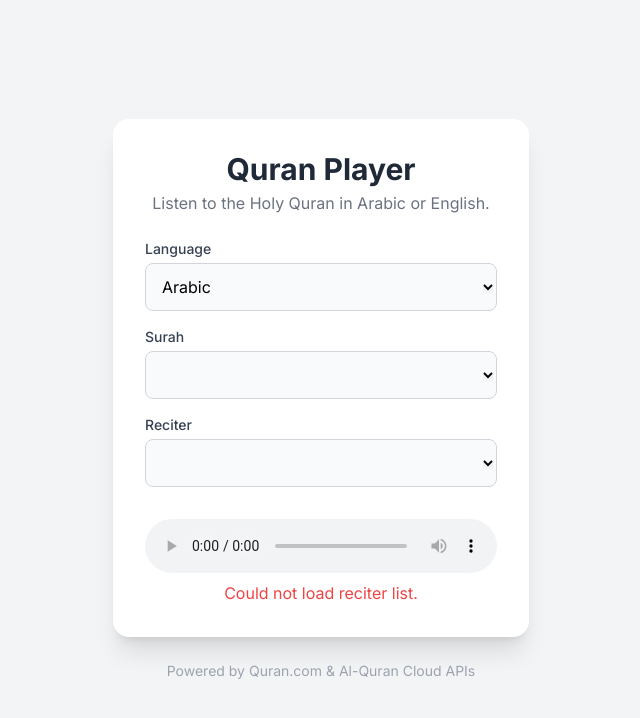
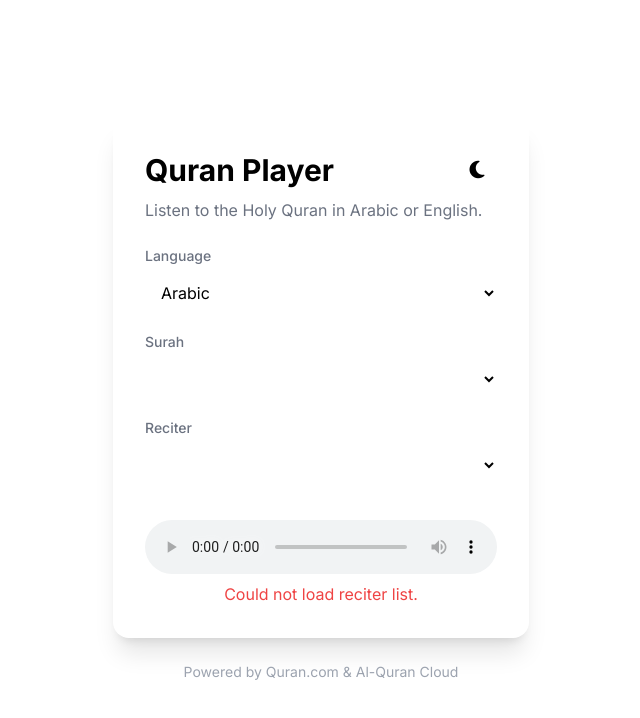
Before and after one commit to weblify885/quran, a plain HTML site: page index.html in a window 1280 px wide. Shown: the whole page, without its empty margins (319-959 px from the left). Drawn offline with nearby package versions, Linux system fonts and the light colour scheme; no server answers.

Commit message:
Update index.html

```diff
--- a/index.html
+++ b/index.html
@@ -8,8 +8,29 @@
     <link href="https://fonts.googleapis.com/css2?family=Inter:wght@400;500;600;700&display=swap" rel="stylesheet">
     <link rel="stylesheet" href="https://cdnjs.cloudflare.com/ajax/libs/font-awesome/6.4.0/css/all.min.css">
     <style>
+        :root {
+            --background-light: #f3f4f6; --text-light: #111827; --card-bg-light: #ffffff; --border-light: #e5e7eb;
+            --background-dark: #1f2937; --text-dark: #e5e7eb; --card-bg-dark: #374151; --border-dark: #4b5563;
+        }
+        html.dark {
+            --background: var(--background-dark); --text-color: var(--text-dark); --card-bg: var(--card-bg-dark); --border-color: var(--border-dark);
+        }
+        html.light {
+            --background: var(--background-light); --text-color: var(--text-light); --card-bg: var(--card-bg-light); --border-color: var(--border-light);
+        }
         body {
             font-family: 'Inter', sans-serif;
+            background-color: var(--background);
+            color: var(--text-color);
+            transition: background-color 0.3s, color 0.3s;
+        }
+        .card {
+            background-color: var(--card-bg);
+            border: 1px solid var(--border-color);
+        }
+        .input-base {
+            background-color: var(--background);
+            border-color: var(--border-color);
         }
         .loader {
             border-top-color: #10b981;
@@ -21,39 +42,39 @@
         }
     </style>
 </head>
-<body class="bg-gray-100 flex items-center justify-center min-h-screen">
+<body class="flex items-center justify-center min-h-screen">
 
     <div class="w-full max-w-md mx-auto p-4">
-        <div class="bg-white rounded-2xl shadow-xl p-6 sm:p-8">
-            <div class="text-center mb-6">
-                <h1 class="text-3xl font-bold text-gray-800">Quran Player</h1>
-                <p class="text-gray-500 mt-1">Listen to the Holy Quran in Arabic or English.</p>
+        <div class="card rounded-2xl shadow-xl p-6 sm:p-8">
+            <div class="flex justify-between items-center mb-6">
+                 <h1 class="text-3xl font-bold">Quran Player</h1>
+                 <button id="theme-toggle" class="p-2 h-10 w-10 flex items-center justify-center rounded-full hover:bg-gray-200 dark:hover:bg-gray-700 text-xl transition-colors">
+                    <i class="fas fa-moon"></i>
+                </button>
             </div>
+            <p class="text-gray-500 dark:text-gray-400 -mt-4 mb-6">Listen to the Holy Quran in Arabic or English.</p>
 
             <div class="space-y-4">
                 <!-- Language Selection -->
                 <div>
-                    <label for="language-select" class="block text-sm font-medium text-gray-700 mb-1">Language</label>
-                    <select id="language-select" class="w-full p-3 bg-gray-50 border border-gray-300 rounded-lg focus:ring-2 focus:ring-emerald-500 focus:border-emerald-500 transition">
-                        <option value="ar">Arabic</option>
-                        <option value="en">English</option>
-                    </select>
+                    <label for="language-select" class="block text-sm font-medium text-gray-500 dark:text-gray-400 mb-1">Language</label>
+                    <select id="language-select" class="w-full p-3 input-base rounded-lg focus:ring-2 focus:ring-emerald-500 focus:border-emerald-500 transition"></select>
                 </div>
                 <!-- Surah Selection -->
                 <div>
-                    <label for="surah-select" class="block text-sm font-medium text-gray-700 mb-1">Surah</label>
-                    <select id="surah-select" class="w-full p-3 bg-gray-50 border border-gray-300 rounded-lg focus:ring-2 focus:ring-emerald-500 focus:border-emerald-500 transition"></select>
+                    <label for="surah-select" class="block text-sm font-medium text-gray-500 dark:text-gray-400 mb-1">Surah</label>
+                    <select id="surah-select" class="w-full p-3 input-base rounded-lg focus:ring-2 focus:ring-emerald-500 focus:border-emerald-500 transition"></select>
                 </div>
                 <!-- Reciter Selection -->
                 <div id="reciter-container">
-                    <label for="reciter-select" class="block text-sm font-medium text-gray-700 mb-1">Reciter</label>
-                    <select id="reciter-select" class="w-full p-3 bg-gray-50 border border-gray-300 rounded-lg focus:ring-2 focus:ring-emerald-500 focus:border-emerald-500 transition"></select>
+                    <label for="reciter-select" class="block text-sm font-medium text-gray-500 dark:text-gray-400 mb-1">Reciter</label>
+                    <select id="reciter-select" class="w-full p-3 input-base rounded-lg focus:ring-2 focus:ring-emerald-500 focus:border-emerald-500 transition"></select>
                 </div>
             </div>
 
             <!-- Verse Text Display -->
-            <div id="verse-display" class="mt-6 p-4 bg-gray-50 rounded-lg min-h-[100px] text-center text-gray-700 hidden">
-                <p id="verse-text"></p>
+            <div id="verse-display" class="mt-6 p-4 bg-gray-100 dark:bg-gray-800 rounded-lg min-h-[100px] text-center hidden">
+                <p id="verse-text" class="text-gray-700 dark:text-gray-300"></p>
             </div>
 
             <!-- Audio Player -->
@@ -62,14 +83,14 @@
                 <audio id="audio-player" controls class="w-full"></audio>
                 <div id="navigation-controls" class="flex justify-between items-center mt-2 hidden">
                     <button id="prev-verse-btn" class="p-2 text-xl hover:text-emerald-500 transition-colors"><i class="fas fa-backward"></i></button>
-                    <p id="verse-indicator" class="text-sm text-gray-500"></p>
+                    <p id="verse-indicator" class="text-sm text-gray-500 dark:text-gray-400"></p>
                     <button id="next-verse-btn" class="p-2 text-xl hover:text-emerald-500 transition-colors"><i class="fas fa-forward"></i></button>
                 </div>
                 <p id="error-message" class="text-center text-red-500 mt-2"></p>
             </div>
         </div>
         <footer class="text-center mt-6 text-sm text-gray-400">
-            <p>Powered by Quran.com & Al-Quran Cloud APIs</p>
+            <p>Powered by Quran.com & Al-Quran Cloud</p>
         </footer>
     </div>
 
@@ -89,6 +110,7 @@
         const prevVerseBtn = document.getElementById('prev-verse-btn');
         const nextVerseBtn = document.getElementById('next-verse-btn');
         const verseIndicator = document.getElementById('verse-indicator');
+        const themeToggle = document.getElementById('theme-toggle');
 
         // State
         let allSurahs = [];
@@ -100,7 +122,9 @@
         const API_ALQURAN_CLOUD = 'https://api.alquran.cloud/v1';
 
         async function initialize() {
+            loadTheme();
             loader.classList.remove('hidden');
+            languageSelect.innerHTML = `<option value="ar">Arabic</option><option value="en">English</option>`;
             await populateSurahs();
             await handleLanguageChange();
             loader.classList.add('hidden');
@@ -164,7 +188,6 @@
             loader.classList.add('hidden');
         }
 
-        // FIX: Renamed function to be more generic
         async function updateAudioSource() {
             const lang = languageSelect.value;
             if (lang === 'ar') {
@@ -216,12 +239,10 @@
             audioPlayer.src = '';
 
             try {
-                // REVERT: Fetch only the English audio edition
                 const response = await fetch(`${API_ALQURAN_CLOUD}/surah/${chapterId}/${reciterId}`);
                 if (!response.ok) throw new Error('English audio for this selection not found.');
                 const data = await response.json();
 
-                // REVERT: Handle the simpler data structure
                 currentEnglishAudioData = data.data.ayahs;
                 totalVerses = data.data.numberOfAyahs;
                 currentVerse = 1;
@@ -240,7 +261,6 @@
 
             const verseData = currentEnglishAudioData[currentVerse - 1];
             audioPlayer.src = verseData.audio;
-            // REVERT: Only show the English text
             verseTextEl.textContent = `"${verseData.text}"`;
             verseIndicator.textContent = `Verse ${currentVerse} of ${totalVerses}`;
 
@@ -258,11 +278,28 @@
             }
         }
 
+        function toggleTheme() {
+            const isDark = document.documentElement.classList.toggle('dark');
+            localStorage.setItem('quranTheme', isDark ? 'dark' : 'light');
+            themeToggle.innerHTML = isDark ? '<i class="fas fa-sun"></i>' : '<i class="fas fa-moon"></i>';
+        }
+
+        function loadTheme() {
+            const theme = localStorage.getItem('quranTheme');
+            if (theme === 'dark') {
+                document.documentElement.classList.add('dark');
+                themeToggle.innerHTML = '<i class="fas fa-sun"></i>';
+            } else {
+                 document.documentElement.classList.remove('dark');
+                 themeToggle.innerHTML = '<i class="fas fa-moon"></i>';
+            }
+        }
+
         // Event Listeners
         languageSelect.addEventListener('change', handleLanguageChange);
-        // FIX: Call the correct function on change
         surahSelect.addEventListener('change', updateAudioSource);
         reciterSelect.addEventListener('change', updateAudioSource);
+        themeToggle.addEventListener('click', toggleTheme);
 
         prevVerseBtn.addEventListener('click', () => navigateEnglishVerse(-1));
         nextVerseBtn.addEventListener('click', () => navigateEnglishVerse(1));
```
